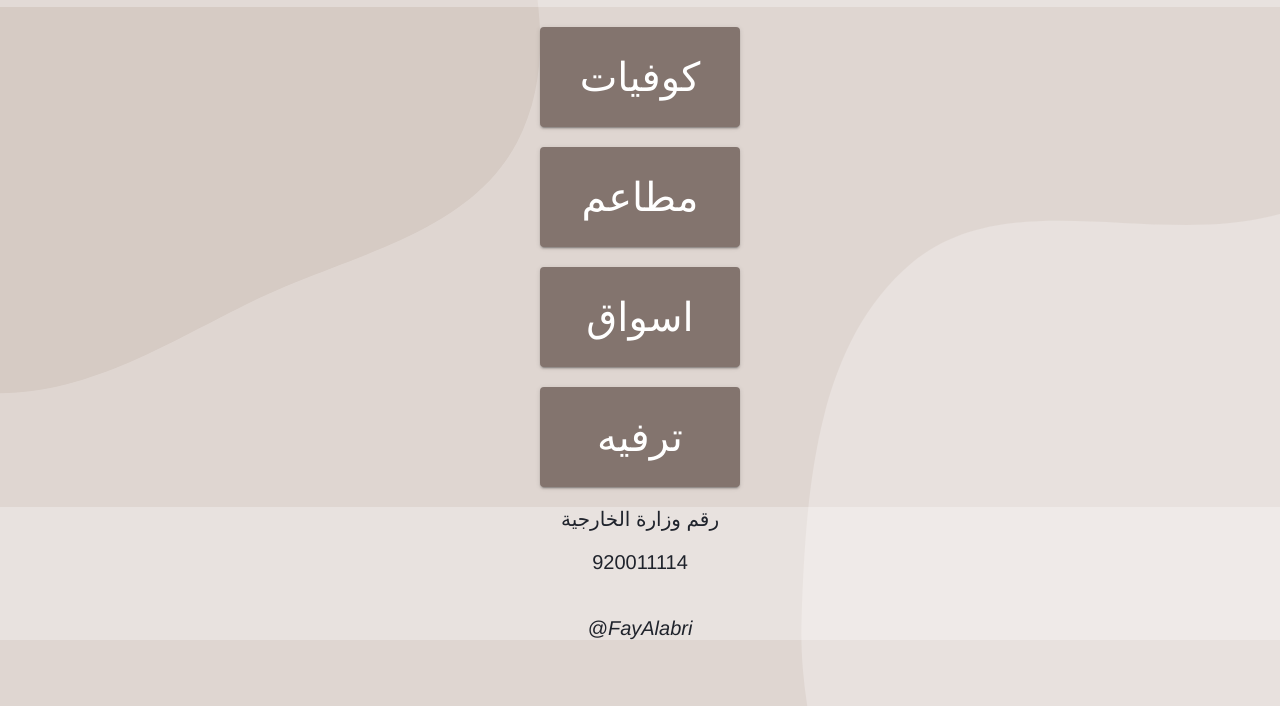
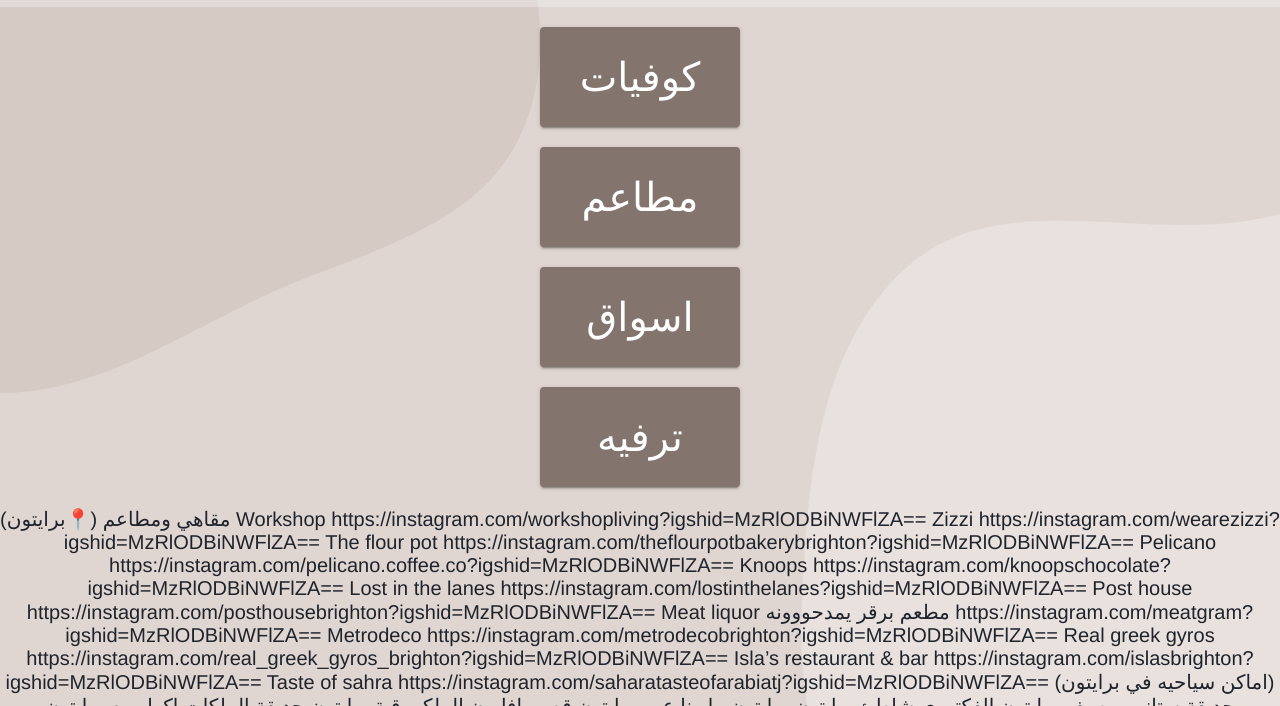
Before and after one commit to irbala/London, a plain HTML site: page index.html in a window 1280 px wide. Shown: the part 94-800 px from the top of the page. Drawn offline with Linux system fonts and the light colour scheme.

Commit message:
Update index.html

```diff
--- a/index.html
+++ b/index.html
@@ -18,6 +18,47 @@
 <button onclick="location.href='shopping.html'" class="shopping">اسواق</button>
 <button onclick="location.href='entertainment.html'" class="entertainment">ترفيه</button>
 </center>
+
+<p>
+  (برايتون📍)
+مقاهي ومطاعم
+Workshop
+https://instagram.com/workshopliving?igshid=MzRlODBiNWFlZA==
+Zizzi
+https://instagram.com/wearezizzi?igshid=MzRlODBiNWFlZA==
+The flour pot
+https://instagram.com/theflourpotbakerybrighton?igshid=MzRlODBiNWFlZA==
+Pelicano
+https://instagram.com/pelicano.coffee.co?igshid=MzRlODBiNWFlZA==
+Knoops
+https://instagram.com/knoopschocolate?igshid=MzRlODBiNWFlZA==
+Lost in the lanes
+https://instagram.com/lostinthelanes?igshid=MzRlODBiNWFlZA==
+Post house
+https://instagram.com/posthousebrighton?igshid=MzRlODBiNWFlZA==
+Meat liquor مطعم برقر يمدحووونه
+https://instagram.com/meatgram?igshid=MzRlODBiNWFlZA==
+Metrodeco
+https://instagram.com/metrodecobrighton?igshid=MzRlODBiNWFlZA==
+Real greek gyros
+https://instagram.com/real_greek_gyros_brighton?igshid=MzRlODBiNWFlZA==
+Isla’s restaurant & bar
+https://instagram.com/islasbrighton?igshid=MzRlODBiNWFlZA==
+Taste of sahra
+https://instagram.com/saharatasteofarabiatj?igshid=MzRlODBiNWFlZA==
+(اماكن سياحيه في برايتون)
+حديقة ستانمر
+رصيف برايتون الفكتوري
+شاطئ برايتون
+برايتون مارينا
+عين برايتون
+قصر بافليون الملكي
+قبة برايتون
+حديقة الملكات
+اكواريوم برايتون
+</p>
+
+
 <footer>
 <p>رقم وزارة الخارجية</p>
 <p>920011114</p>
```
